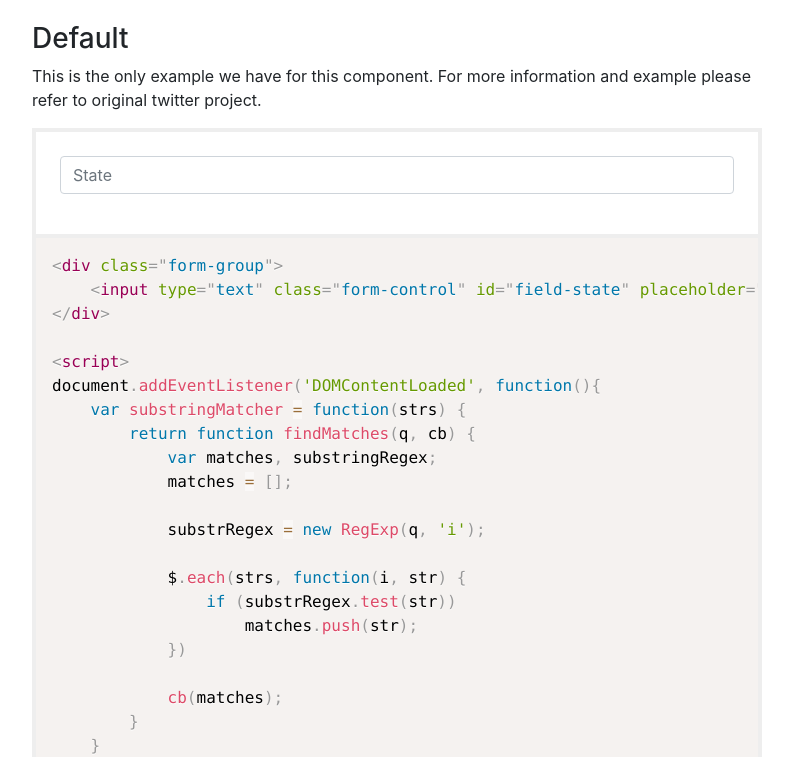
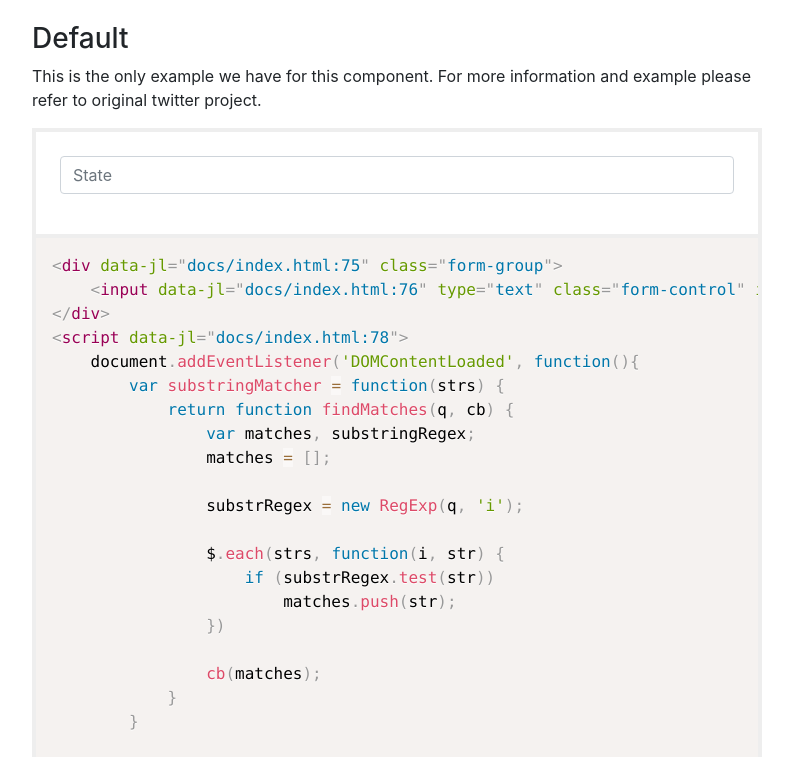
Before and after one commit to iqbalfn/bootstrap-typeahead, a website: page docs/index.html in a window 1280 px wide. Shown: the part 420-1177 px from the top of the page, without its empty margins (243-1036 px from the left). Drawn offline with nearby package versions, Linux system fonts and the light colour scheme.

Commit message:
Fix donwload link and standardize source code preview

```diff
--- a/docs/index.html
+++ b/docs/index.html
@@ -14,12 +14,6 @@
         .example{ border: 4px solid #eee; margin-bottom:30px;}
         .example-preview{ padding: 1.5rem; }
         .example > pre{ border-top: 4px solid #eee;margin:0; }
-        .example-static{
-            position: relative;
-            height: 500px;
-            background-color: #eee;
-        }
-        .drawer-static{ position: absolute; height: 100%; z-index: 1000; display:block;}
         .highlihgt-grid .row + .row{ margin-top: 1rem;}
         .highlihgt-grid [class^="col-"]{
             padding-top: .75rem;
@@ -50,7 +44,7 @@
                     <a class="nav-link" href="https://github.com/iqbalfn/bootstrap-typeahead">Github</a>
                 </li>
                 <li class="nav-item">
-                    <a class="nav-link" href="https://github.com/iqbalfn/bootstrap-typeahead/releases">Download</a>
+                    <a class="nav-link" href="https://github.com/iqbalfn/bootstrap-typeahead/archive/master.zip">Download</a>
                 </li>
             </ul>
         </div>
@@ -77,7 +71,7 @@
                                 <p>This is the only example we have for this component. For more information and example please refer to original twitter project.</p>
 
                                 <div class="example">
-                                    <div class="example-preview">
+                                    <div class="example-preview source-code" data-hl="html">
                                         <div class="form-group">
                                             <input type="text" class="form-control" id="field-state" placeholder="State">
                                         </div>
@@ -123,53 +117,6 @@
                                             })
                                         </script>
                                     </div>
-                                    <pre><code class="language-html">
-&lt;div class=&quot;form-group&quot;&gt;
-    &lt;input type=&quot;text&quot; class=&quot;form-control&quot; id=&quot;field-state&quot; placeholder=&quot;State&quot;&gt;
-&lt;/div&gt;
-
-&lt;script&gt;
-document.addEventListener('DOMContentLoaded', function(){
-    var substringMatcher = function(strs) {
-        return function findMatches(q, cb) {
-            var matches, substringRegex;
-            matches = [];
-
-            substrRegex = new RegExp(q, 'i');
-
-            $.each(strs, function(i, str) {
-                if (substrRegex.test(str))
-                    matches.push(str);
-            })
-
-            cb(matches);
-        }
-    }
-
-    var states = ['Alabama', 'Alaska', 'Arizona', 'Arkansas', 'California',
-        'Colorado', 'Connecticut', 'Delaware', 'Florida', 'Georgia', 'Hawaii',
-        'Idaho', 'Illinois', 'Indiana', 'Iowa', 'Kansas', 'Kentucky', 'Louisiana',
-        'Maine', 'Maryland', 'Massachusetts', 'Michigan', 'Minnesota',
-        'Mississippi', 'Missouri', 'Montana', 'Nebraska', 'Nevada', 'New Hampshire',
-        'New Jersey', 'New Mexico', 'New York', 'North Carolina', 'North Dakota',
-        'Ohio', 'Oklahoma', 'Oregon', 'Pennsylvania', 'Rhode Island',
-        'South Carolina', 'South Dakota', 'Tennessee', 'Texas', 'Utah', 'Vermont',
-        'Virginia', 'Washington', 'West Virginia', 'Wisconsin', 'Wyoming'
-    ];
-
-    $('#field-state').typeahead(
-    {
-        hint: true,
-        highlight: true,
-        minLength: 1,
-    },
-    {
-        name: 'state',
-        source: substringMatcher(states)
-    })
-})
-&lt;/script&gt;
-                                    </code></pre>
                                 </div>
                             </article>
                         </section>
@@ -180,16 +127,12 @@ document.addEventListener('DOMContentLoaded', function(){
         </div>
     </div>
 
+    <script src="https://cdnjs.cloudflare.com/ajax/libs/prism/1.16.0/prism.min.js" data-manual></script>
+    <script src="js/source.js"></script>
+
     <script src="https://code.jquery.com/jquery-3.3.1.slim.min.js" integrity="sha384-q8i/X+965DzO0rT7abK41JStQIAqVgRVzpbzo5smXKp4YfRvH+8abtTE1Pi6jizo" crossorigin="anonymous"></script>
     <script src="https://cdnjs.cloudflare.com/ajax/libs/popper.js/1.14.7/umd/popper.min.js" integrity="sha384-UO2eT0CpHqdSJQ6hJty5KVphtPhzWj9WO1clHTMGa3JDZwrnQq4sF86dIHNDz0W1" crossorigin="anonymous"></script>
     <script src="https://stackpath.bootstrapcdn.com/bootstrap/4.3.1/js/bootstrap.min.js" integrity="sha384-JjSmVgyd0p3pXB1rRibZUAYoIIy6OrQ6VrjIEaFf/nJGzIxFDsf4x0xIM+B07jRM" crossorigin="anonymous"></script>
-    <script src="https://cdnjs.cloudflare.com/ajax/libs/prism/1.16.0/prism.min.js" data-manual></script>
     <script src="js/bootstrap-typeahead.js"></script>
-    <script>
-        $('[class^="language"]').each(function(i,e){
-            e.innerHTML = e.innerHTML.trim();
-            Prism.highlightElement(e);
-        });
-    </script>
 </body>
 </html>
--- /dev/null
+++ b/docs/js/source.js
@@ -0,0 +1,49 @@
+let els = document.querySelectorAll('.source-code')
+
+for(let el of els){
+    let text = el.innerHTML
+
+    // let fix the source code
+    let lines = text.split("\n");
+    let rows  = [];
+    let tabSize = 1000;
+
+    for(let i=0; i<lines.length; i++){
+        let line = lines[i];
+
+
+        // - remove empty first and last line.
+        if(!i || i == (lines.length - 1)){
+            if(!line.trim())
+                continue;
+        }
+
+        // - find the correct tab size
+        line = line.replace(/ +$/, '');
+        if(line){
+            let prefSpace = line.length - ( line.trim() ).length;
+            if(prefSpace < tabSize)
+                tabSize = prefSpace;
+        }
+
+        rows.push(line);
+    }
+
+    // - trim all rows by the shortest tab size
+    for(let i=0; i<rows.length; i++)
+        rows[i] = rows[i].substr(tabSize)
+
+    text = rows.join("\n");
+
+    let parent = el.parentNode;
+    let pre = document.createElement('pre');
+    let code = document.createElement('code');
+    code.classList.add('language-' + el.dataset.hl);
+    pre.appendChild(code);
+    parent.appendChild(pre);
+
+    text = text.replace(/</g, '&lt;').replace(/>/g, '&gt;');
+    code.innerHTML = text;
+
+    Prism.highlightElement(code);
+}
```
